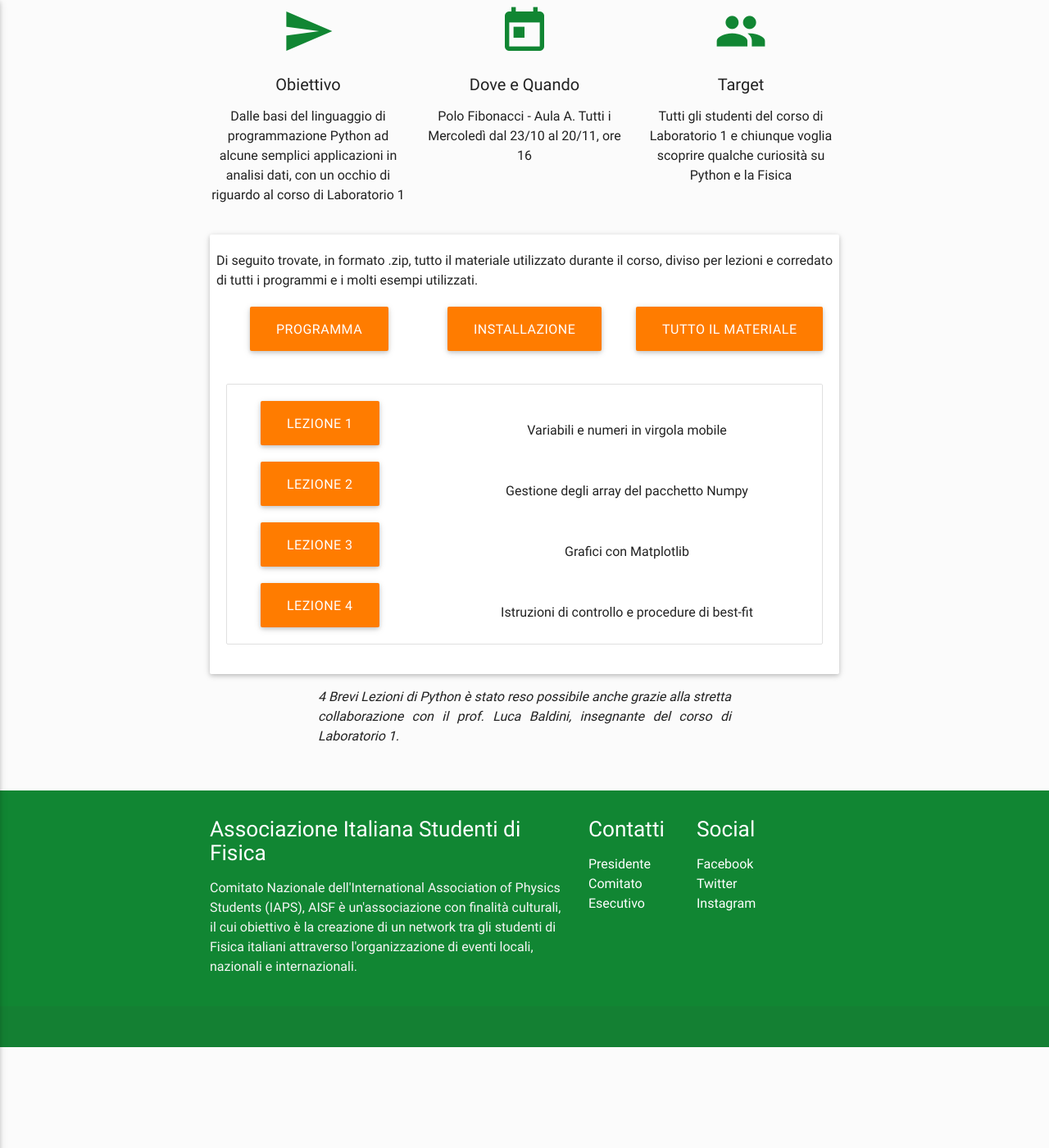
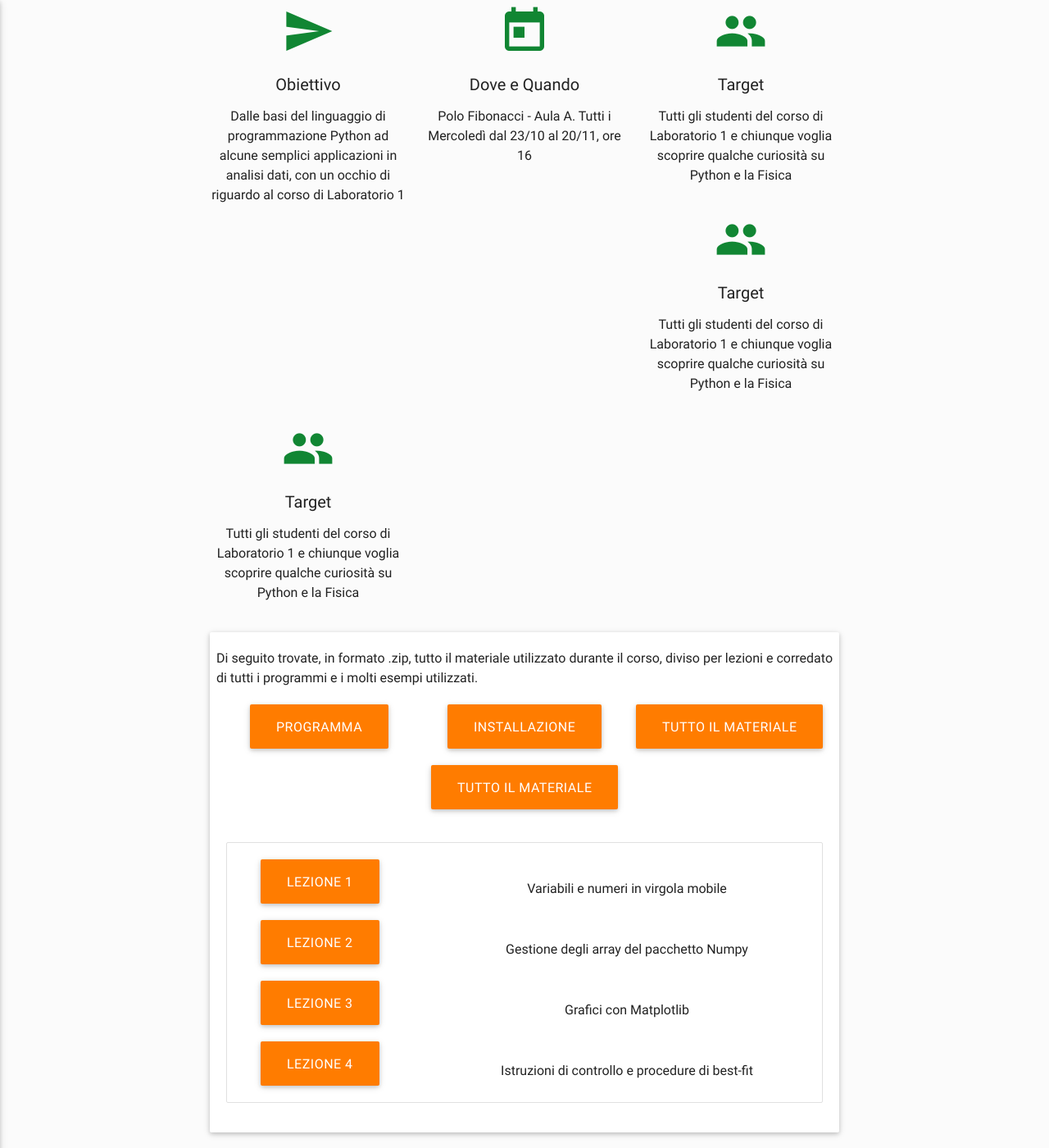
Before and after one commit to ai-sf/pisa, a Jekyll site: the page built from test_corso.html, in a window 1280 px wide and 1400 px high, scrolled down 990 px. Shown: the whole window at 82% size. Built offline with Jekyll 4.4.1, drawn with Linux system fonts in a browser that asks for light colours; nearby versions of some CDN libraries.

Commit message:
test layout corso_evento

```diff
--- a/test_corso.html
+++ b/test_corso.html
@@ -15,6 +15,12 @@ icon_block_list:
                   - name: Target
                     text: Tutti gli studenti del corso di Laboratorio 1 e chiunque voglia scoprire qualche curiosità su Python e la Fisica
                     icon: people
+                  - name: Target
+                    text: Tutti gli studenti del corso di Laboratorio 1 e chiunque voglia scoprire qualche curiosità su Python e la Fisica
+                    icon: people
+                  - name: Target
+                    text: Tutti gli studenti del corso di Laboratorio 1 e chiunque voglia scoprire qualche curiosità su Python e la Fisica
+                    icon: people
 button_intro: Di seguito trovate, in formato .zip, tutto il materiale utilizzato durante il corso, diviso per lezioni e corredato di tutti i programmi e i molti esempi utilizzati.
 button_list:
              - url: downloads/python_19/Programma.pdf
@@ -22,6 +28,9 @@ button_list:
                download: true
              - url: downloads/python_19/Installazione.pdf
                name: INSTALLAZIONE
+               download: true
+             - url: downloads/python_19/4_Brevi_Lezioni_di_Python_2019.zip
+               name: TUTTO IL MATERIALE
                download: true
              - url: downloads/python_19/4_Brevi_Lezioni_di_Python_2019.zip
                name: TUTTO IL MATERIALE
```
